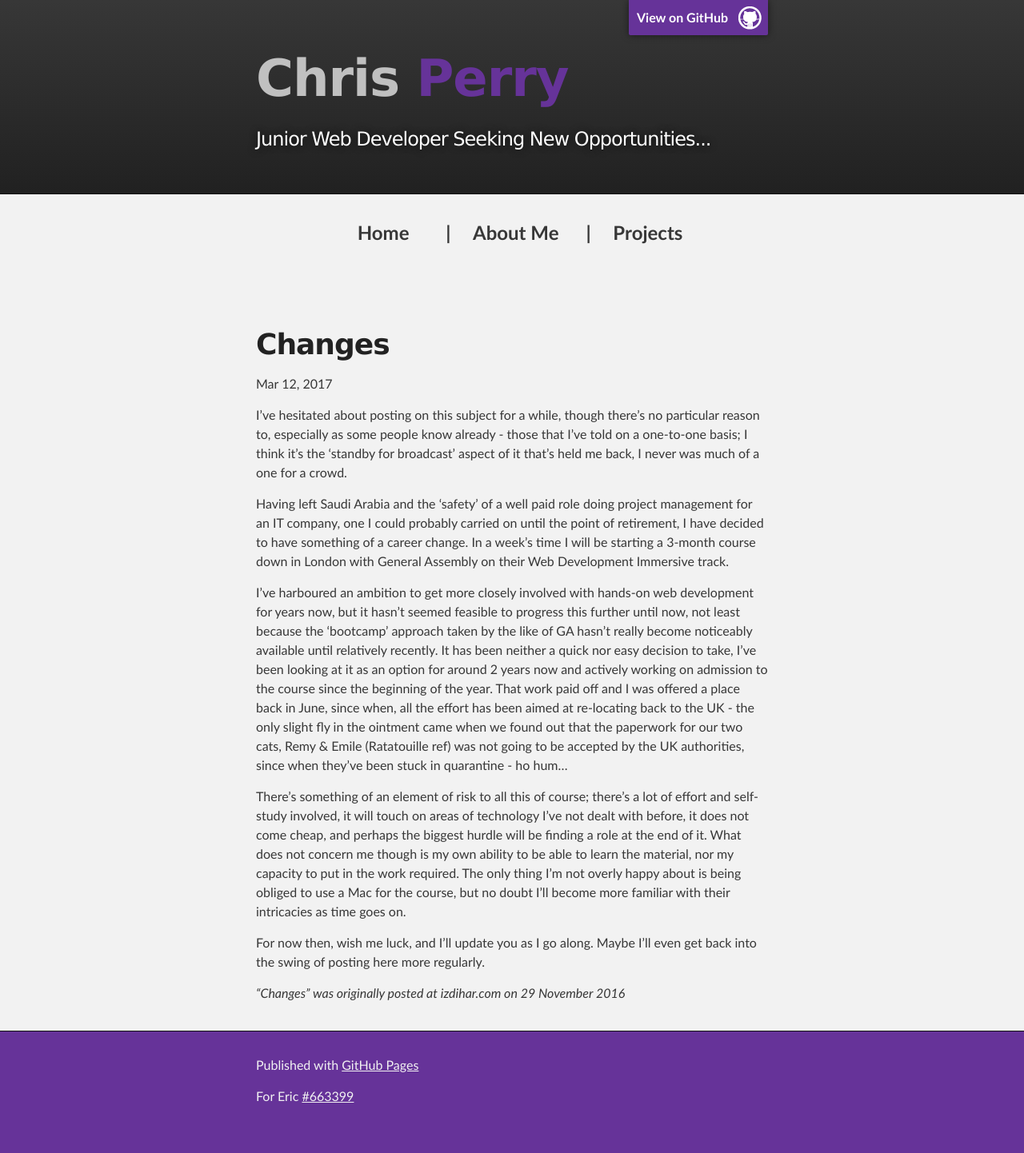
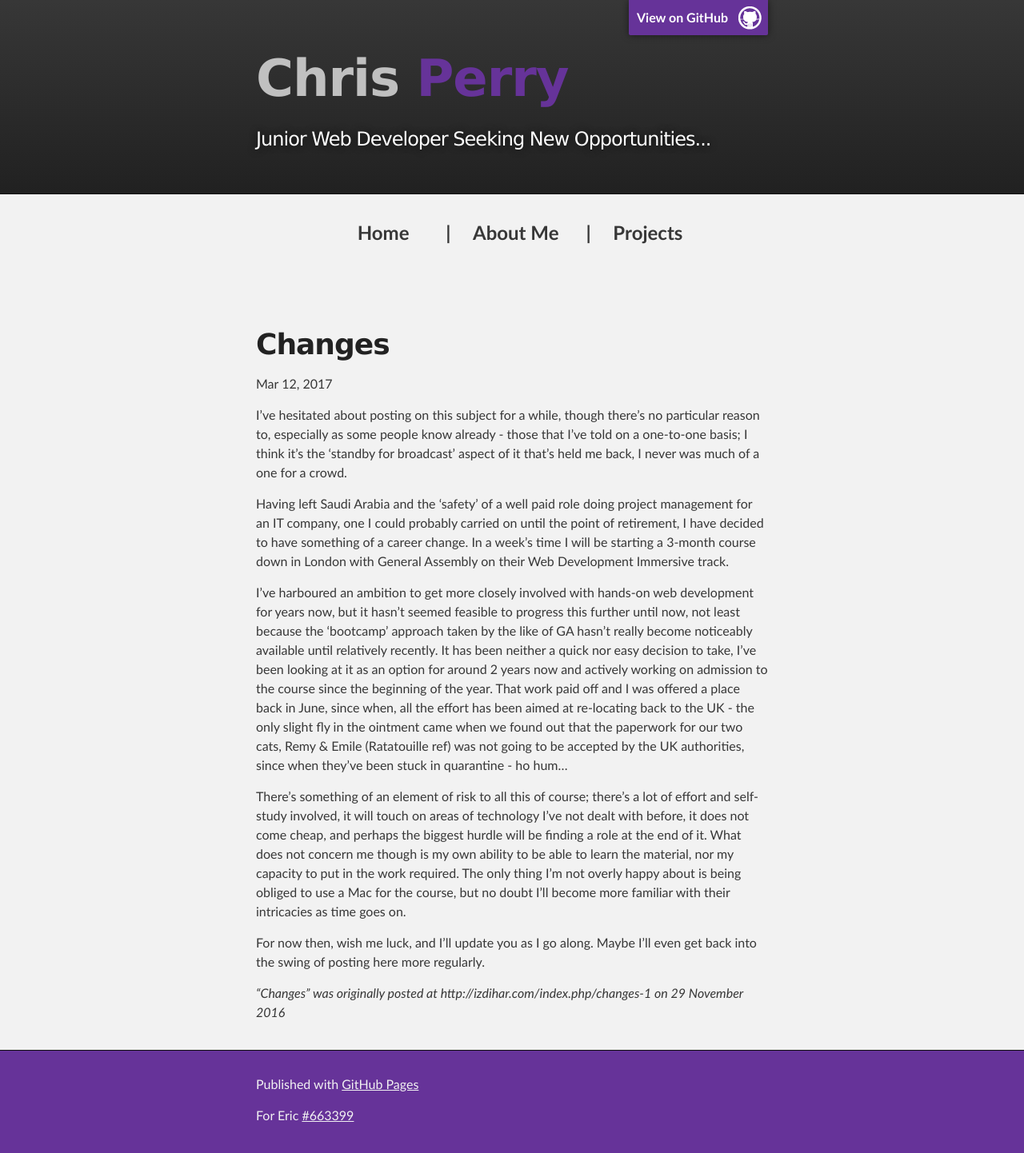
Before and after one commit to christopherallanperry/christopherallanperry.github.io, a Jekyll site: the page built from _posts/2017-03-12-changes.markdown, in a window 1280 px wide. Shown: the whole page at 80% size. Built offline with Jekyll 4.4.1, drawn with Linux system fonts in a browser that asks for light colours; before the commit the page ends 1418 px from its top, so only the background shows below that; part of the change alters nothing that is shown.

Commit message:
minor amendment to 'Changes' post

```diff
--- a/_posts/2017-03-12-changes.markdown
+++ b/_posts/2017-03-12-changes.markdown
@@ -14,4 +14,4 @@ There's something of an element of risk to all this of course; there's a lot of
 
 For now then, wish me luck, and I'll update you as I go along. Maybe I'll even get back into the swing of posting here more regularly.
 
-_"Changes" was originally posted at [izdihar.com](Changes) on 29 November 2016_
+_"Changes" was originally posted at [http://izdihar.com/index.php/changes-1](http://izdihar.com/index.php/changes-1) on 29 November 2016_
```
